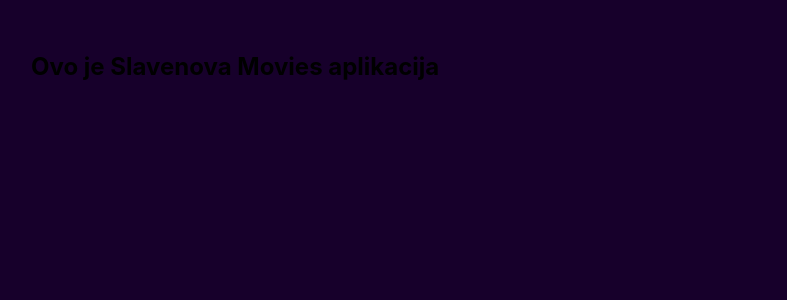
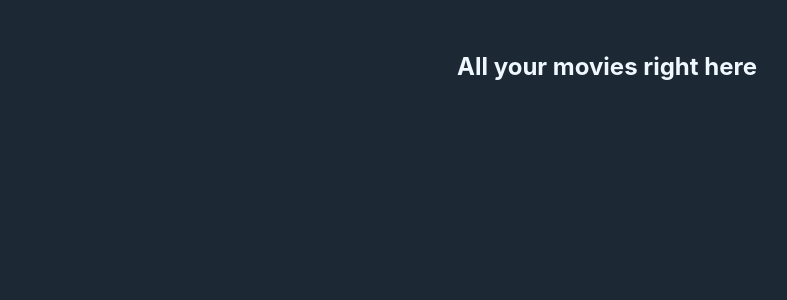
Before and after one commit to BSlaven/s_movie_app, a React (Vite) app: page / in a window 1280 px wide. Shown: the top 300 px of the page, without its empty margins (33-820 px from the left). Built offline with nearby package versions, Linux system fonts and the light colour scheme.

Commit message:
introduce .env file for urls

```diff
--- a/src/App.module.css
+++ b/src/App.module.css
@@ -1,6 +1,6 @@
 .app {
-  background-color: rgb(23, 0, 43);
+  background-color: #1C2833;
   min-height: 100vh;
   padding: 2rem 4rem;
-  margin: 0 auto;
+  text-align: center;
 }
--- a/src/components/Movies/Movies.jsx
+++ b/src/components/Movies/Movies.jsx
@@ -1,9 +1,25 @@
-import React from 'react';
+import { useState, useEffect } from 'react';
+
+import classes from './Movies.module.css';
 
 const Movies = () => {
+
+  const [ movies, setMovies ] = useState([]);
+
+  // useEffect(() => {
+  //   fetchMovies();
+  // }, [])
+
+  const fetchMovies = url => {
+
+  }
+
   return (
-    <div>
-      <h2>Ovo je Slavenova Movies aplikacija</h2>
+    <div className={classes.movies}>
+      <h2>All your movies right here</h2>
+      <div className={classes.moviesContainer}>
+
+      </div>
     </div>
   );
 };
--- a/src/components/Movies/Movies.module.css
+++ b/src/components/Movies/Movies.module.css
@@ -0,0 +1,10 @@
+.movies {
+  color: aliceblue;
+  display: flex;
+  flex-direction: column;
+}
+
+.moviesContainer {
+  display: grid;
+  grid-template-columns: repeat(auto-fit, minmax(300px, 1fr));
+}
```
Also changed, not shown: 2 other files (tests, documents, lock files or other folders).
